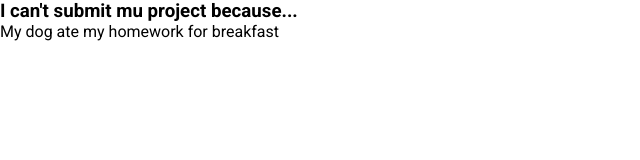
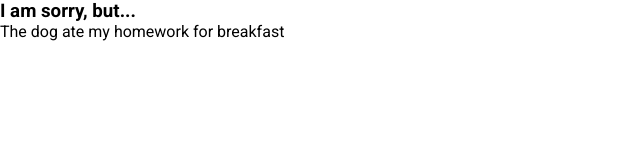
Before and after one commit to yollinfo/project-excuse-generator, a plain HTML site: page src/index.html in a window 1280 px wide. Shown: the whole page, without its empty margins (0-640 px from the left). Drawn offline with Linux system fonts and the light colour scheme.

Commit message:
Sample code added

```diff
--- a/src/index.html
+++ b/src/index.html
@@ -22,7 +22,7 @@
   </head>
   <body>
     <div class="container">
-      <h3>I can't submit mu project because...</h3>
+      <h3>I am sorry, but...</h3>
       <p id="excuse">
         <!-- JS Code will inseart text in here -->
       </p>
--- a/src/js/script.js
+++ b/src/js/script.js
@@ -7,8 +7,8 @@ window.onload = function () {
     const excuse = document.getElementById('excuse');
 
     // 2. Generate a random excuse
-    // Replace below line of code with logic need to generate a random excuse
-    const excuseText = 'My dog ate my homework for breakfast';
+
+    const excuseText = `The dog ate my homework for breakfast`;
 
     // 3. Inseart the excuse into the excuse element
     excuse.innerHTML = excuseText;
```
Also changed, not shown: assets/excuse.png (added), src/css/style.css (line endings or trailing spaces), 1 other file.
